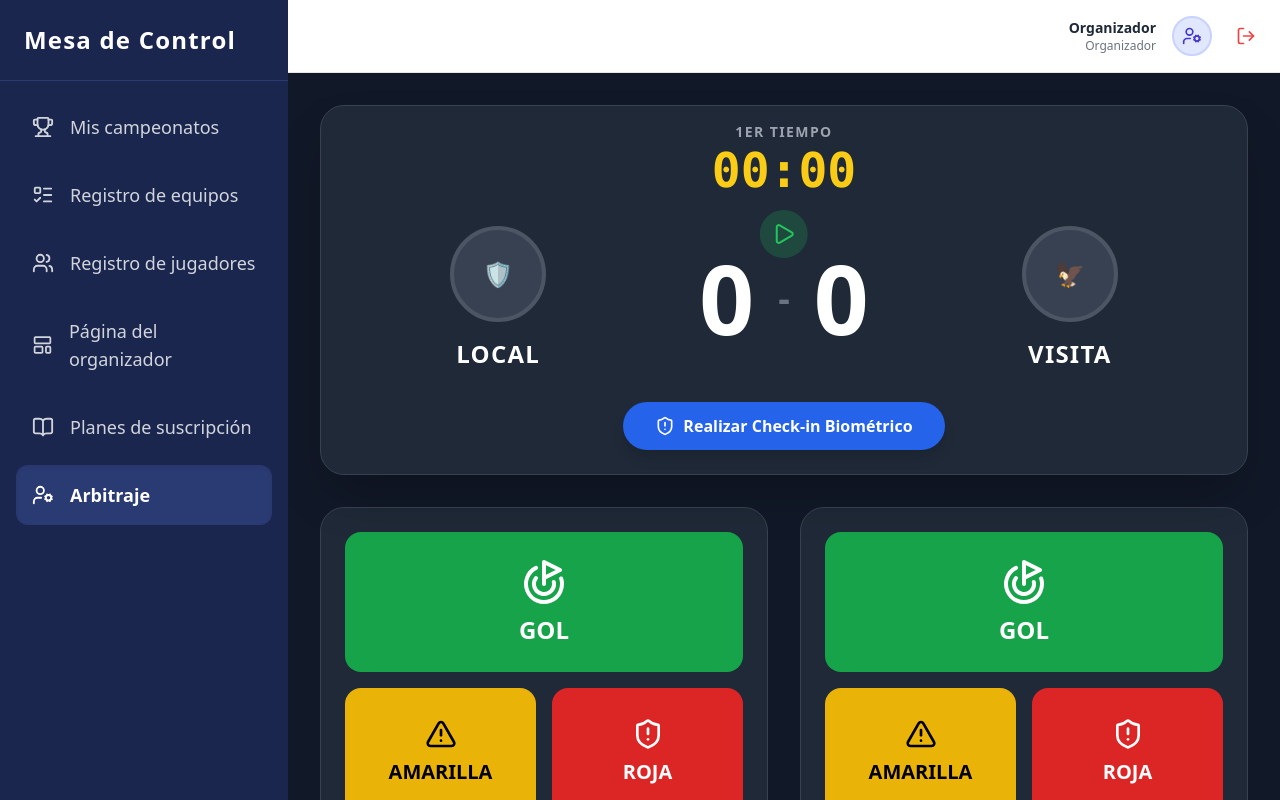
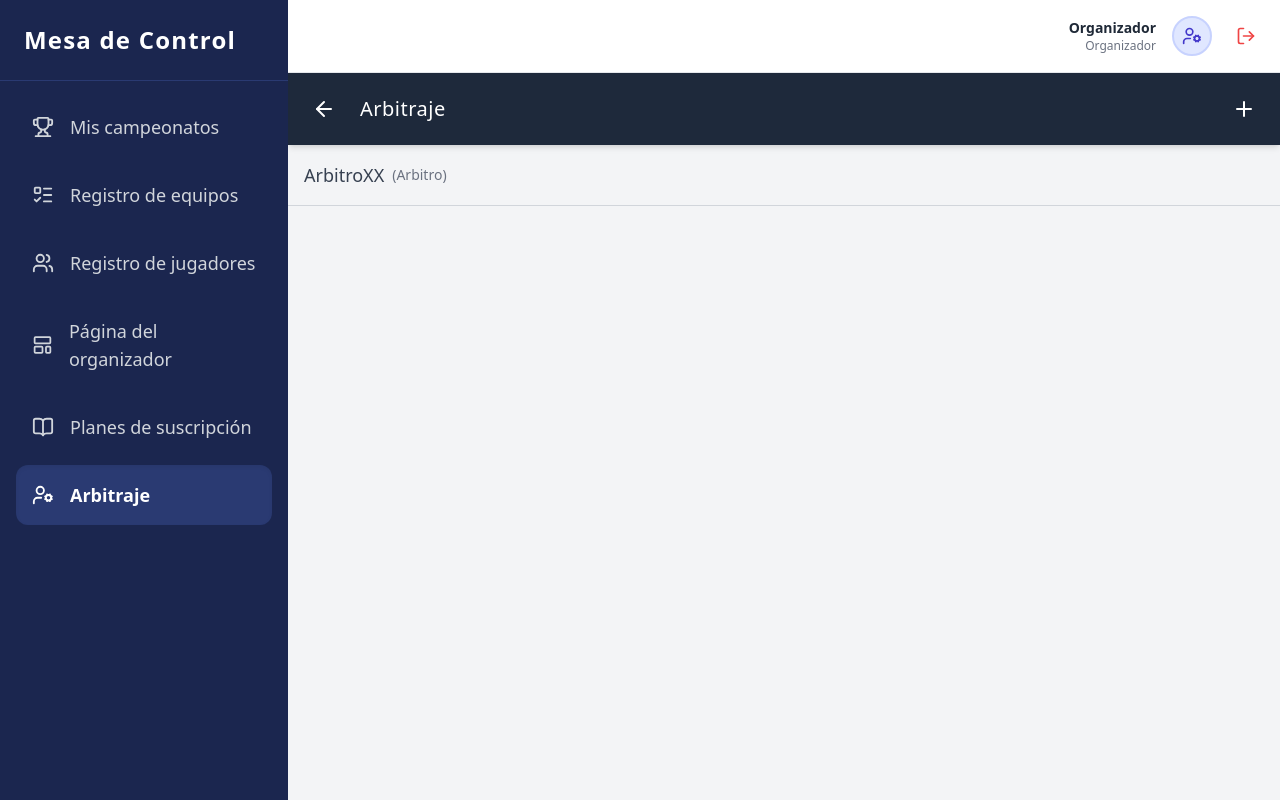
Before and after one commit to lprafael/sist_base, a Next.js app in the folder web/: page /admin-futbol/arbitraje in a window 1280 px wide. Built offline with nearby package versions, Linux system fonts and the light colour scheme.

Commit message:
Actualizar vista de arbitraje con formulario de gestion y agregar script de asignacion de torneo

```diff
--- a/web/src/app/admin-futbol/arbitraje/page.tsx
+++ b/web/src/app/admin-futbol/arbitraje/page.tsx
@@ -1,178 +1,154 @@
 "use client";
-import React, { useState, useEffect } from 'react';
-import { Play, Square, AlertTriangle, ShieldAlert, Goal } from 'lucide-react';
+import React, { useState } from 'react';
+import { ArrowLeft, Plus, User } from 'lucide-react';
+import { useRouter } from 'next/navigation';
 
-export default function VeedorFutbolPage() {
-  const [matchState, setMatchState] = useState({
-    time: 0,
-    isRunning: false,
-    period: 1, // 1st half, 2nd half
-    scoreLocal: 0,
-    scoreVisitante: 0,
-    localId: '1',
-    visitanteId: '2',
-    partidoId: '100'
-  });
+export default function ArbitrajePage() {
+  const router = useRouter();
+  const [arbitros, setArbitros] = useState([
+    { id: '1', nombre: 'ArbitroXX', funcion: 'Arbitro' }
+  ]);
+  const [showModal, setShowModal] = useState(false);
+  const [editingId, setEditingId] = useState<string | null>(null);
+  const [currentArbitro, setCurrentArbitro] = useState({ nombre: '', funcion: '' });
 
-  const [message, setMessage] = useState("");
-
-  // Timer logic
-  useEffect(() => {
-    let interval: any;
-    if (matchState.isRunning) {
-      interval = setInterval(() => {
-        setMatchState(prev => ({ ...prev, time: prev.time + 1 }));
-      }, 1000);
-    }
-    return () => clearInterval(interval);
-  }, [matchState.isRunning]);
-
-  const formatTime = (seconds: number) => {
-    const m = Math.floor(seconds / 60);
-    const s = seconds % 60;
-    return `${m.toString().padStart(2, '0')}:${s.toString().padStart(2, '0')}`;
+  const handleOpenNew = () => {
+    setEditingId(null);
+    setCurrentArbitro({ nombre: '', funcion: '' });
+    setShowModal(true);
   };
 
-  const registrarEvento = async (tipo: string, equipoId: string) => {
-    const min = Math.floor(matchState.time / 60);
-    try {
-      const res = await fetch("http://localhost:8001/futbol/arbitraje/evento", {
-        method: "POST",
-        headers: {
-          'Content-Type': 'application/json',
-          'Authorization': `Bearer ${localStorage.getItem('token')}`
-        },
-        body: JSON.stringify({
-          partido_id: matchState.partidoId,
-          player_id: "jugador-anonimo", // En una version completa esto abriría un modal para elegir jugador
-          equipo_id: equipoId,
-          minuto: min,
-          tipo: tipo
-        })
-      });
+  const handleOpenEdit = (arbitro: any) => {
+    setEditingId(arbitro.id);
+    setCurrentArbitro({ nombre: arbitro.nombre, funcion: arbitro.funcion || '' });
+    setShowModal(true);
+  };
 
-      if (res.ok) {
-        setMessage(`✅ ${tipo} registrado al minuto ${min}'`);
-        if (tipo === 'Gol') {
-          if (equipoId === matchState.localId) {
-            setMatchState(prev => ({ ...prev, scoreLocal: prev.scoreLocal + 1 }));
+  const handleGuardar = () => {
+    if (currentArbitro.nombre.trim()) {
+      if (editingId) {
+        setArbitros(arbitros.map(a =>
+          a.id === editingId ? { ...a, nombre: currentArbitro.nombre, funcion: currentArbitro.funcion } : a
+        ));
       } else {
-            setMatchState(prev => ({ ...prev, scoreVisitante: prev.scoreVisitante + 1 }));
+        setArbitros([...arbitros, {
+          id: Date.now().toString(),
+          nombre: currentArbitro.nombre,
+          funcion: currentArbitro.funcion
+        }]);
       }
+      setShowModal(false);
     }
-        setTimeout(() => setMessage(""), 3000);
-      }
-    } catch(e) {
-      setMessage("❌ Error al registrar evento");
+  };
+
+  const handleQuitar = () => {
+    if (editingId) {
+      setArbitros(arbitros.filter(a => a.id !== editingId));
+      setShowModal(false);
     }
   };
 
   return (
-    <div className="min-h-screen bg-gray-900 text-white flex flex-col p-4 md:p-8">
+    <div className="min-h-screen bg-[#f3f4f6] text-gray-900 flex flex-col relative">
 
-      {/* NOTIFICACION */}
-      {message && (
-        <div className="fixed top-4 left-1/2 transform -translate-x-1/2 z-50 bg-green-500 text-white px-6 py-3 rounded-full font-bold shadow-xl animate-bounce">
-          {message}
+      {/* HEADER */}
+      <div className="bg-[#1e293b] text-white p-4 flex items-center justify-between shadow-md z-10">
+        <div className="flex items-center gap-4">
+          <button onClick={() => router.back()} className="hover:bg-white/10 p-2 rounded-full transition">
+            <ArrowLeft size={24} />
+          </button>
+          <h1 className="text-xl font-medium tracking-wide">Arbitraje</h1>
         </div>
+        <button
+          onClick={handleOpenNew}
+          className="hover:bg-white/10 p-2 rounded-full transition"
+        >
+          <Plus size={24} />
+        </button>
+      </div>
+
+      {/* LISTA DE ARBITROS */}
+      <div className="flex-1">
+        {arbitros.map(arbitro => (
+          <div
+            key={arbitro.id}
+            onClick={() => handleOpenEdit(arbitro)}
+            className="py-4 px-4 border-b border-gray-300 text-lg hover:bg-gray-200 transition cursor-pointer flex items-center"
+          >
+            <span className="text-gray-700">{arbitro.nombre}</span>
+            {arbitro.funcion ? <span className="text-sm text-gray-500 ml-2">({arbitro.funcion})</span> : null}
+          </div>
+        ))}
+      </div>
+
+      {/* MODAL ARBITRO */}
+      {showModal && (
+        <div className="fixed inset-0 bg-black/50 z-50 flex items-center justify-center p-4" onClick={(e) => {
+          if (e.target === e.currentTarget) setShowModal(false);
+        }}>
+          <div className="bg-[#f3f0f7] rounded-[1.5rem] w-full max-w-sm p-6 shadow-2xl relative">
+            <h2 className="text-2xl font-normal text-gray-800 mb-6">{editingId ? 'Editar árbitro' : 'Nuevo árbitro'}</h2>
+
+            <div className="flex gap-4 mb-4">
+              {/* Avatar placeholder */}
+              <div className="w-20 h-24 bg-gray-300 flex items-center justify-center flex-shrink-0">
+                <User size={48} className="text-white" />
+              </div>
+
+              {/* Inputs */}
+              <div className="flex-1 flex flex-col gap-4 justify-center">
+                <div className="relative">
+                  <input
+                    type="text"
+                    value={currentArbitro.nombre}
+                    onChange={e => setCurrentArbitro({...currentArbitro, nombre: e.target.value})}
+                    className="w-full bg-transparent border border-gray-400 rounded-md px-3 py-2 pt-3 outline-none focus:border-blue-500 peer"
+                  />
+                  <label className="absolute -top-2.5 left-2 bg-[#f3f0f7] px-1 text-sm text-gray-600">
+                    Nombre
+                  </label>
+                </div>
+
+                <div className="relative mt-2">
+                  <input
+                    type="text"
+                    value={currentArbitro.funcion}
+                    onChange={e => setCurrentArbitro({...currentArbitro, funcion: e.target.value})}
+                    className="w-full bg-transparent border border-gray-400 rounded-md px-3 py-2 pt-3 outline-none focus:border-blue-500 peer"
+                  />
+                  <label className="absolute -top-2.5 left-2 bg-[#f3f0f7] px-1 text-sm text-gray-600">
+                    Función
+                  </label>
+                </div>
+              </div>
+            </div>
+
+            <div className="flex justify-between mt-2 px-2">
+              {editingId ? (
+                <button
+                  onClick={handleQuitar}
+                  className="text-red-500 font-bold px-4 py-2 hover:bg-red-100 rounded-lg transition text-lg"
+                >
+                  Quitar
+                </button>
+              ) : (
+                <button
+                  onClick={() => setShowModal(false)}
+                  className="text-gray-500 font-medium px-4 py-2 hover:bg-gray-200 rounded-lg transition text-lg"
+                >
+                  Cancelar
+                </button>
               )}
-
-      {/* MARCADOR TOP */}
-      <div className="bg-gray-800 rounded-3xl p-6 shadow-2xl border border-gray-700 flex flex-col items-center justify-center mb-8 relative overflow-hidden">
-
-        {/* TIEMPO */}
-        <div className="absolute top-4 left-1/2 transform -translate-x-1/2 flex flex-col items-center">
-          <span className="text-gray-400 text-sm font-bold uppercase tracking-widest mb-1">
-            {matchState.period === 1 ? '1ER TIEMPO' : '2DO TIEMPO'}
-          </span>
-          <div className={`text-5xl font-black font-mono ${matchState.isRunning ? 'text-green-400' : 'text-yellow-400'}`}>
-            {formatTime(matchState.time)}
-          </div>
-          <div className="flex gap-4 mt-4">
               <button
-              onClick={() => setMatchState(prev => ({ ...prev, isRunning: !prev.isRunning }))}
-              className={`p-3 rounded-full ${matchState.isRunning ? 'bg-red-500/20 text-red-500' : 'bg-green-500/20 text-green-500'} hover:bg-opacity-40 transition`}
+                onClick={handleGuardar}
+                className="text-blue-500 font-bold px-4 py-2 hover:bg-blue-100 rounded-lg transition text-lg"
               >
-              {matchState.isRunning ? <Square size={24} /> : <Play size={24} />}
+                Guardar
               </button>
             </div>
           </div>
-
-        <div className="w-full flex justify-between items-center mt-24">
-
-          {/* LOCAL */}
-          <div className="flex flex-col items-center flex-1">
-            <div className="w-24 h-24 bg-gray-700 rounded-full mb-4 flex items-center justify-center border-4 border-gray-600">
-              <span className="text-2xl">🛡️</span>
         </div>
-            <h2 className="text-2xl font-black uppercase tracking-wider">LOCAL</h2>
-          </div>
-
-          {/* SCORES */}
-          <div className="flex items-center gap-6 px-12">
-            <span className="text-8xl font-black text-white">{matchState.scoreLocal}</span>
-            <span className="text-4xl font-black text-gray-500">-</span>
-            <span className="text-8xl font-black text-white">{matchState.scoreVisitante}</span>
-          </div>
-
-          {/* VISITANTE */}
-          <div className="flex flex-col items-center flex-1">
-            <div className="w-24 h-24 bg-gray-700 rounded-full mb-4 flex items-center justify-center border-4 border-gray-600">
-              <span className="text-2xl">🦅</span>
-            </div>
-            <h2 className="text-2xl font-black uppercase tracking-wider">VISITA</h2>
-          </div>
-
-        </div>
-
-        {/* CHECK-IN BUTTON */}
-        <div className="w-full flex justify-center mt-8">
-          <button
-            onClick={() => window.location.href = '/admin-futbol/checkin'}
-            className="bg-blue-600 hover:bg-blue-500 text-white font-bold py-3 px-8 rounded-full shadow-lg transition-transform hover:scale-105 flex items-center gap-2"
-          >
-            <ShieldAlert size={20} />
-            Realizar Check-in Biométrico
-          </button>
-        </div>
-      </div>
-
-      {/* CONTROLES DE EVENTOS */}
-      <div className="grid grid-cols-2 gap-8 flex-1">
-
-        {/* LOCAL BOTONES */}
-        <div className="bg-gray-800 rounded-3xl p-6 border border-gray-700 flex flex-col gap-4">
-          <button onClick={() => registrarEvento('Gol', matchState.localId)} className="flex-1 bg-green-600 hover:bg-green-500 rounded-2xl flex flex-col items-center justify-center text-white font-black text-2xl transition">
-            <Goal size={48} className="mb-2" />
-            GOL
-          </button>
-          <div className="flex gap-4 h-32">
-            <button onClick={() => registrarEvento('Amarilla', matchState.localId)} className="flex-1 bg-yellow-500 hover:bg-yellow-400 rounded-2xl flex flex-col items-center justify-center text-black font-black text-xl transition">
-              <AlertTriangle size={32} className="mb-2" /> AMARILLA
-            </button>
-            <button onClick={() => registrarEvento('Roja', matchState.localId)} className="flex-1 bg-red-600 hover:bg-red-500 rounded-2xl flex flex-col items-center justify-center text-white font-black text-xl transition">
-              <ShieldAlert size={32} className="mb-2" /> ROJA
-            </button>
-          </div>
-        </div>
-
-        {/* VISITANTE BOTONES */}
-        <div className="bg-gray-800 rounded-3xl p-6 border border-gray-700 flex flex-col gap-4">
-          <button onClick={() => registrarEvento('Gol', matchState.visitanteId)} className="flex-1 bg-green-600 hover:bg-green-500 rounded-2xl flex flex-col items-center justify-center text-white font-black text-2xl transition">
-            <Goal size={48} className="mb-2" />
-            GOL
-          </button>
-          <div className="flex gap-4 h-32">
-            <button onClick={() => registrarEvento('Amarilla', matchState.visitanteId)} className="flex-1 bg-yellow-500 hover:bg-yellow-400 rounded-2xl flex flex-col items-center justify-center text-black font-black text-xl transition">
-              <AlertTriangle size={32} className="mb-2" /> AMARILLA
-            </button>
-            <button onClick={() => registrarEvento('Roja', matchState.visitanteId)} className="flex-1 bg-red-600 hover:bg-red-500 rounded-2xl flex flex-col items-center justify-center text-white font-black text-xl transition">
-              <ShieldAlert size={32} className="mb-2" /> ROJA
-            </button>
-          </div>
-        </div>
-
-      </div>
+      )}
 
     </div>
   );
```
Also changed, not shown: 1 other file (tests, documents, lock files or other folders). Lines whose indentation alone changed are shown as unchanged.
